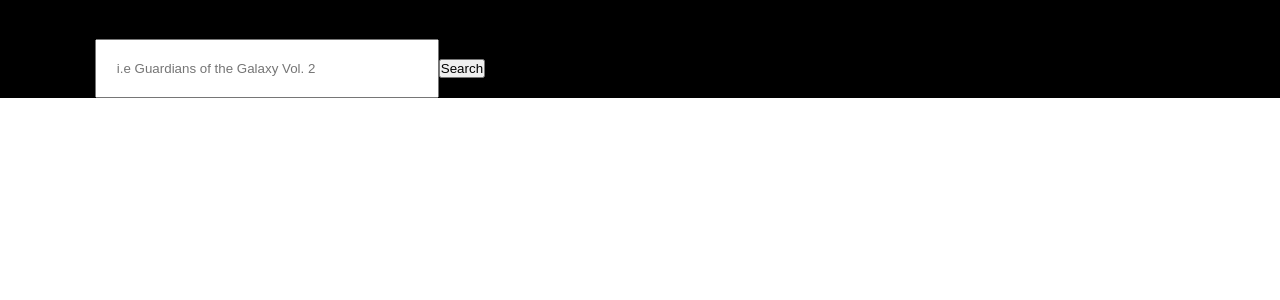
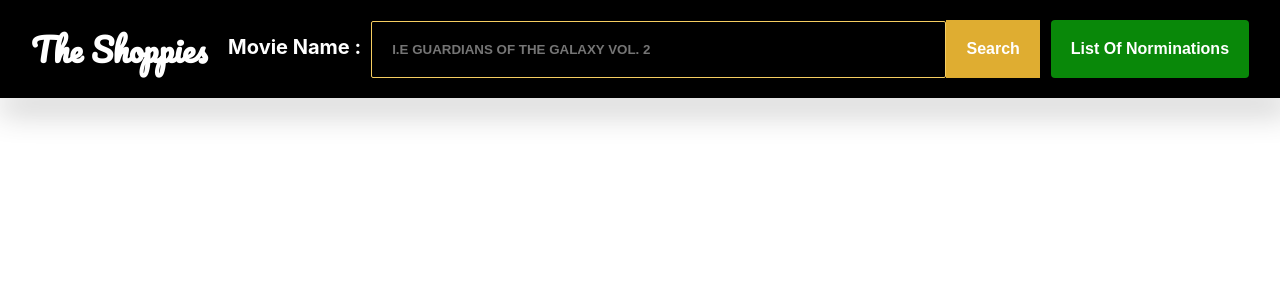
Before and after one commit to Tk-brainCodes/OMDB-Movies, a React (Create React App) app: page / in a window 1280 px wide. Shown: the top 300 px of the page. Built offline with nearby package versions, Linux system fonts and the light colour scheme.

Commit message:
rendered searched movies

```diff
--- a/src/Component/Movies/Movies.css
+++ b/src/Component/Movies/Movies.css
@@ -1,4 +1,116 @@
+@import url('https://fonts.googleapis.com/css2?family=Nanum+Gothic:wght@800&display=swap');
+@import url('https://fonts.googleapis.com/css2?family=Pacifico&display=swap');
 .input  {
     padding: 20px;
     width: 300px;
 }
+
+.cardlist__movies {
+    display: flex;
+    flex-wrap: wrap;
+    align-items: center;
+    justify-content: center;
+    -webkit-box-shadow: 5px 5px 32px 5px rgba(0,0,0,0.43);
+    box-shadow: 5px 5px 32px 5px rgba(0,0,0,0.43);
+}
+
+.card {
+    margin-left: 20px;
+    border-radius: 4px;
+    margin-top: 30px;
+    margin-bottom: 20px;
+}
+
+.movie__image {
+    height: 500px;
+    width: 350px;
+    border-radius: 10px;
+}
+
+.flex__card {
+    background-color: rgb(14, 13, 13);
+    color: #f6cd61 ;
+    padding: 20px;
+    border-radius: 10px;
+    margin-top: 10px;
+}
+
+.heading {
+    font-size: 17px;
+    font-weight: bolder;
+    padding: 5px;
+    font-family: 'Nanum Gothic', sans-serif;
+}
+
+.paragraph {
+    padding: 5px;
+    color: #3da4ab ;
+}
+
+.title {
+    font-family: 'Pacifico', cursive;
+    color: white;
+}
+
+.header {
+    display: flex;
+    align-items: center;
+    justify-content: space-evenly;
+    padding: 20px;
+}
+
+.name {
+    font-size: 20px;
+    padding: 10px;
+}
+
+.search {
+    color: white;
+    font-weight: bolder;
+}
+
+.search input[type="text"]{
+    border: 1px solid #f6cd61;
+    background-color: black;
+    color: white;
+    text-transform: uppercase;
+    font-weight: bolder;
+	border-radius: 2px;
+	width: 40em;
+	padding: 20px;
+}
+
+.search input[type="text"]:focus
+{
+	outline: 0;
+}
+
+button {
+    background-color: #dfad31;
+    border: none;
+    color:white;
+    font-weight: bolder;
+    font-size: 16px;
+	padding: 20px;
+    cursor:pointer;
+}
+
+
+.norminee {
+    border-radius: 4px;
+    background: rgb(9, 136, 9);
+}
+
+/* ===========================
+   ====== Medua Query for Search Box ======
+   =========================== */
+
+@media only screen and (min-width : 150px) and (max-width : 780px)
+{
+	.search
+	{
+		width: 40em;
+		margin: 0 auto;
+	}
+
+}
--- a/src/Component/Movies/Movies.js
+++ b/src/Component/Movies/Movies.js
@@ -1,9 +1,8 @@
-import React, { useState, useEffect } from 'react';
+import React, { useState } from 'react';
 import axios from 'axios';
 import './Movies.css'
 
 const Movies = () => {
-    const [loading, setLoading] = useState(false);
     const [movies, setMovies] = useState([]);
     const [query, setQuery] = useState('');
 
@@ -16,7 +15,8 @@ const Movies = () => {
 
         try {
             const response = await axios.get(apiURI);
-           const  data = response.data.Search
+            const data = response.data.Search
+            console.log(data)
             setMovies(data);
 
         } catch (err) {
@@ -26,31 +26,55 @@ const Movies = () => {
 
     console.log(movies, "movies");
 
+
     return (
-        <div>
-            <h1>The Shoppies</h1>
-            <form className="form" onSubmit={searchMovie}>
+        <div className="shoppies">
+            <div className="header">
+                <h1 className="title">The Shoppies</h1>
+
+                {/*Search form*/}
+
+                <div className="search">
+                    <form className="search-form" onSubmit={searchMovie}>
                         <label
-                    className="label"
                             htmlFor="query"
+                            className="name"
                         >
-                    Movie Name
+                            Movie Name :
                       </label>
-
                         <input
-                    className="input"
                             type="text"
                             name="query"
                             placeholder="i.e Guardians of the Galaxy Vol. 2"
                             value={query}
                             onChange={(e) => setQuery(e.target.value)}
                         />
-                <button className="button" type="submit">Search</button>
+                        <button type="submit">Search</button>
                     </form>
 
+                </div>
+                <button className="norminee">List Of Norminations</button>
+            </div>
+
+
             {/*Display movies*/}
-            <div className="card__list__movies">
-                {movies.map(movie =>  movie.Title)}
+
+            <div className="cardlist__movies">
+                {movies.filter(movie => movie.Poster).map((movie, index) => (
+                    <div className="card" key={index}>
+                        <img
+                            className="movie__image"
+                            src={movie.Poster}
+                            alt="postal"
+                        />
+                        <div className="flex__card">
+                            <p className="heading">{movie.Title}</p>
+                            <p className="paragraph">{movie.Year}</p>
+                            <br />
+                            <button className="norminee">Norminate</button>
+                        </div>
+                    </div>
+                ))}
             </div>
         </div>
     )
```
Also changed, not shown: 1 other file (tests, documents, lock files or other folders). Lines whose indentation alone changed are shown as unchanged.
